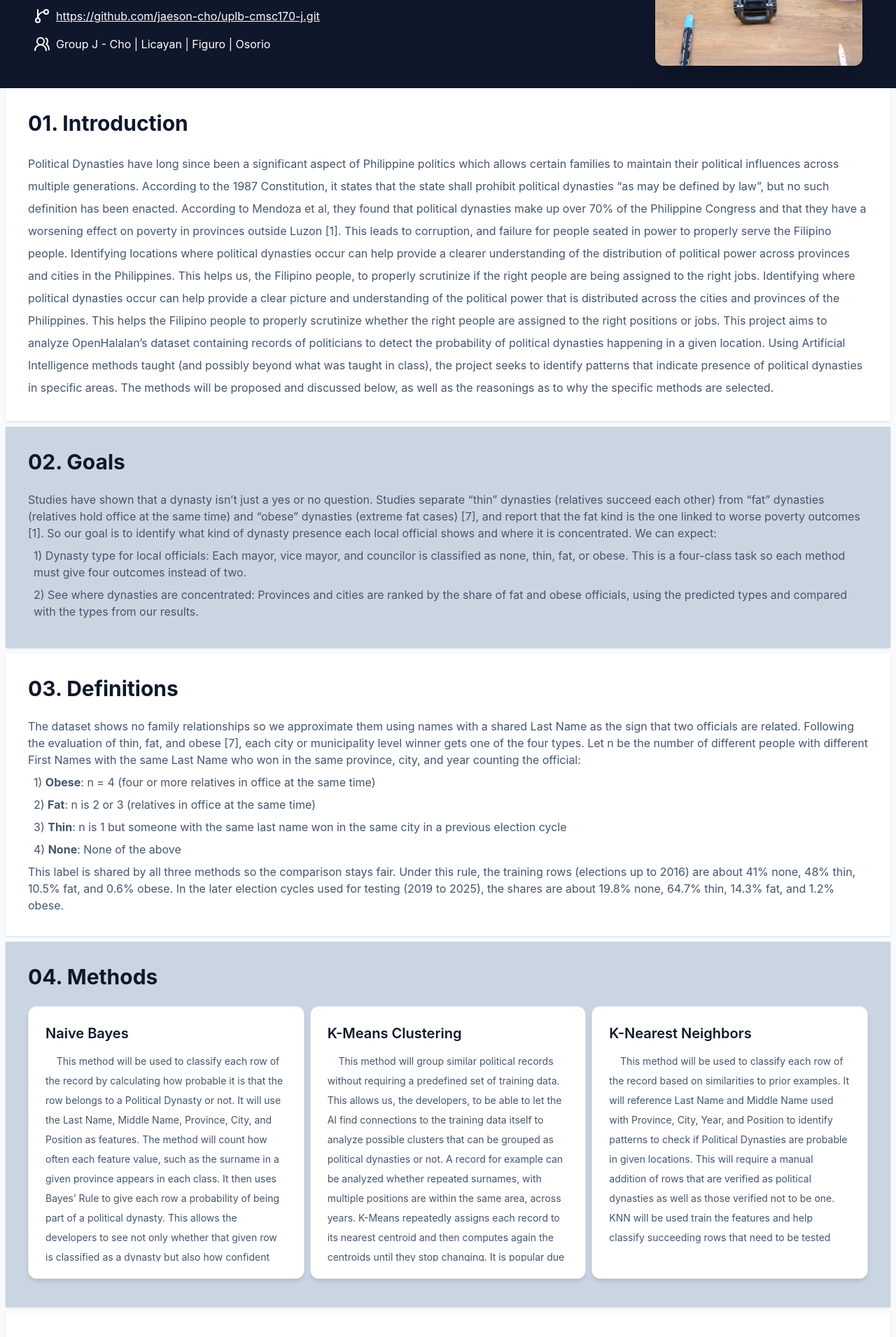
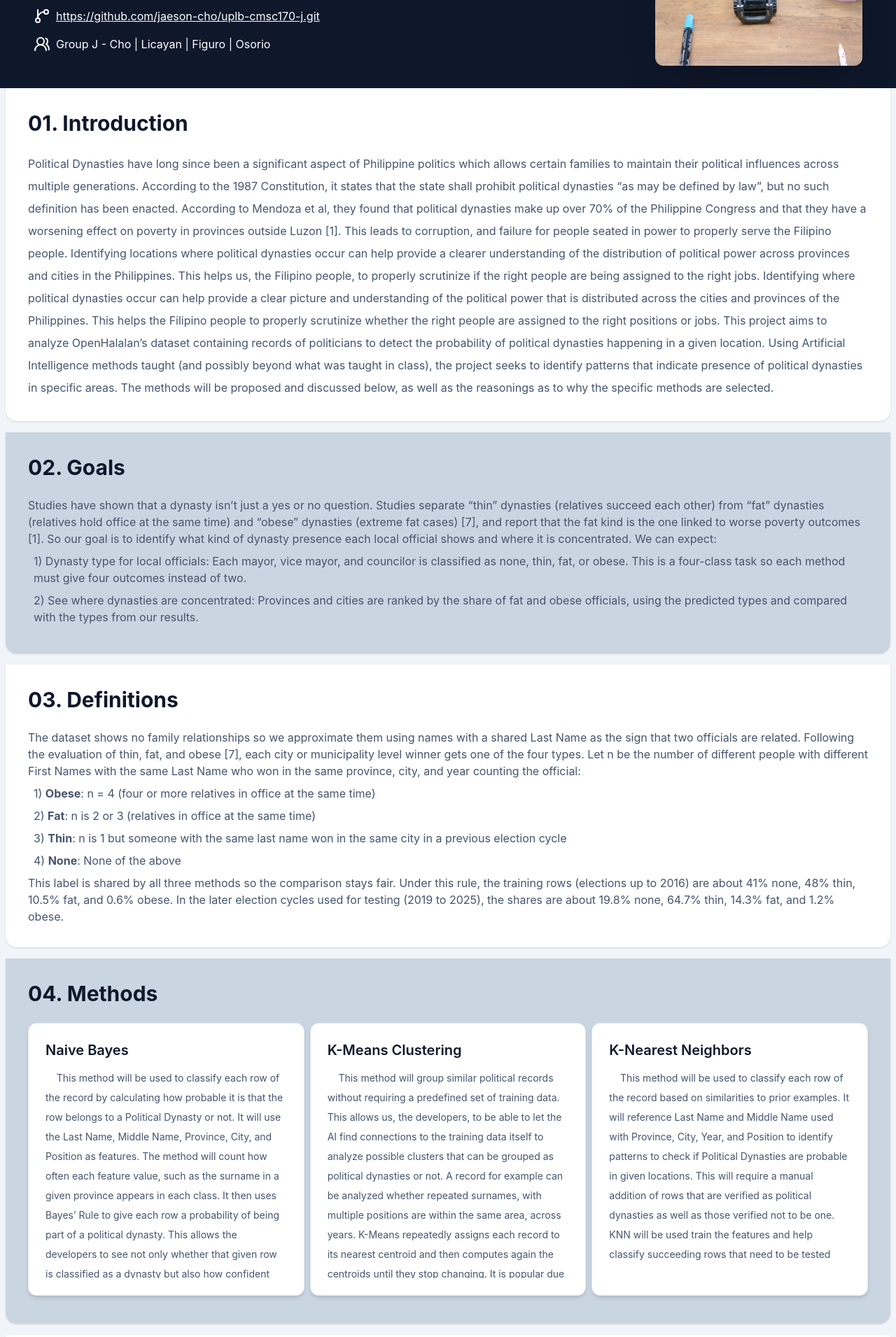
Before and after one commit to jaeson-cho/uplb-cmsc170-j, a React (Vite) app in the folder website/: page / in a window 1280 px wide. Shown: the part 160-2071 px from the top of the page at 70% size. Built offline with nearby package versions, Linux system fonts and the light colour scheme.

Commit message:
updated styling for consistency and added ai disclosure clause

```diff
--- a/website/src/App.jsx
+++ b/website/src/App.jsx
@@ -136,7 +136,7 @@ function App() {
   ];
 
   return (
-    <main className="min-h-screen  mx-auto bg-slate-50 flex flex-col">
+    <main className="min-h-screen  mx-auto bg-slate-100 flex flex-col">
       {/* header */}
       <div className='flex px-12 py-8 bg-slate-900 items-center'>
         <div className='flex gap-4 flex-col flex-grow text-white'>
@@ -156,10 +156,10 @@ function App() {
         </div>
 
       </div>
-      <div className='flex flex-col gap-2'>
+      <div className='flex flex-col gap-4'>
 
         {/* Intro */}
-        <section className='mx-2 bg-white p-8 shadow-sm'>
+        <section className='mx-2 bg-white p-8 shadow-sm rounded-b-2xl'>
           <h2 className='mb-6 text-3xl font-bold text-slate-900'>01. Introduction</h2>
           <p className='leading-8 text-slate-600'>
             Political Dynasties have long since been a significant aspect of Philippine politics which allows certain families to maintain their political influences across multiple generations. According to the 1987 Constitution, it states that the state shall prohibit political dynasties “as may be defined by law”, but no such definition has been enacted. According to Mendoza et al, they found that political dynasties make up over 70% of the Philippine Congress and that they have a worsening effect on poverty in provinces outside Luzon [1]. This leads to corruption, and failure for people seated in power to properly serve the Filipino people. Identifying locations where political dynasties occur can help provide a clearer understanding of the distribution of political power across provinces and cities in the Philippines. This helps us, the Filipino people, to properly scrutinize if the right people are being assigned to the right jobs.
@@ -171,7 +171,7 @@ function App() {
           </p>
         </section>
         {/* Goals */}
-        <section className='mx-2 bg-slate-300 p-8 pb-10 shadow-sm'>
+        <section className='mx-2 bg-slate-300 p-8 pb-10 shadow-sm rounded-b-2xl'>
           <h2 className='mb-6 text-3xl font-bold text-slate-900'>02. Goals</h2>
           <p className='text-slate-600'>
             Studies have shown that a dynasty isn’t just a yes or no question. Studies separate “thin” dynasties (relatives succeed each other) from “fat” dynasties (relatives hold office at the same time) and “obese” dynasties (extreme fat cases) [7], and report that the fat kind is the one linked to worse poverty outcomes [1]. So our goal is to identify what kind of dynasty presence each local official shows and where it is concentrated. We can expect:
@@ -182,7 +182,7 @@ function App() {
           </p>
         </section>
         {/* Definitions */}
-        <section className='mx-2 bg-white p-8 shadow-sm'>
+        <section className='mx-2 bg-white p-8 shadow-sm rounded-b-2xl'>
           <h2 className='mb-6 text-3xl font-bold text-slate-900'>03. Definitions</h2>
           <p className='text-slate-600'>
             The dataset shows no family relationships so we approximate them using names with a shared Last Name as the sign that two officials are related. Following the evaluation of thin, fat, and obese [7], each city or municipality level winner gets one of the four types. Let n be the number of different people with different First Names with the same Last Name who won in the same province,  city, and year counting the official:
@@ -197,7 +197,7 @@ function App() {
           </p>
         </section>
         {/* Methods */}
-        <section className='mx-2 bg-slate-300 p-8 pb-10 shadow-sm'>
+        <section className='mx-2 bg-slate-300 p-8 pb-10 shadow-sm rounded-b-2xl'>
           <h2 className='mb-6 text-3xl font-bold text-slate-900'>04. Methods</h2>
           <div className='grid grid-cols-3 gap-2'>
             {/* Naive */}
@@ -231,7 +231,7 @@ function App() {
           </div>
         </section>
         {/* Evaluation Methods */}
-        <section className='mx-2 bg-white p-8 shadow-sm'>
+        <section className='mx-2 bg-white p-8 shadow-sm rounded-b-2xl'>
           <h2 className='mb-6 text-3xl font-bold text-slate-900'>05. Evaluation Methods</h2>
           <p className='text-slate-600'>
             <div className="grid gap-5 md:grid-cols-3">
@@ -251,10 +251,10 @@ function App() {
           </p>
         </section>
         {/* Results */}
-        <section className='mx-2 bg-slate-300  p-8 pb-10  shadow-sm'>
+        <section className='mx-2 bg-slate-300  p-8 pb-10  shadow-sm rounded-b-2xl'>
           <h2 className='mb-6 text-3xl font-bold text-slate-900'>06. Results</h2>
           <p className='leading-8 text-slate-600'>
-              All methods were tested on the same 49,932 local election winners from the elections after 2016, using the same labels and the same metrics. The baseline always predicts the most common type, “Thin”.
+            All methods were tested on the same 49,932 local election winners from the elections after 2016, using the same labels and the same metrics. The baseline always predicts the most common type, “Thin”.
           </p>
           <div className='mt-4 overflow-x-auto rounded-xl bg-white p-4 shadow-sm'>
             <table className='w-full text-left text-sm text-slate-700'>
@@ -285,7 +285,7 @@ function App() {
               </tbody>
             </table>
           </div>
-          <div className='mt-4 rounded-xl bg-white p-4 shadow-sm'>
+          <div className='mt-4 rounded-xl bg-white p-4 shadow-sm rounded-b-2xl'>
             <div className='mb-3 flex flex-wrap gap-x-5 gap-y-1 text-xs text-slate-600'>
               {resultRows.map((row) => (
                 <span key={row.name} className='flex items-center gap-2'>
@@ -326,7 +326,7 @@ function App() {
           </div>
         </section>
         {/* Conclusion */}
-        <section className='mx-2 bg-white p-8 shadow-sm'>
+        <section className='mx-2 bg-white p-8 shadow-sm rounded-b-2xl'>
           <h2 className='mb-6 text-3xl font-bold text-slate-900'>07. Conclusion</h2>
           <div className='flex flex-col gap-3 leading-8 text-slate-600'>
             <p>
@@ -341,7 +341,7 @@ function App() {
           </div>
         </section>
         {/* References */}
-        <section className='mx-2 bg-white p-8 shadow-sm'>
+        <section className='mx-2 bg-slate-300  p-8 pb-10  shadow-sm rounded-b-2xl'>
           <h2 className='mb-6 text-3xl font-bold text-slate-900'>08. References</h2>
           <div className='text-slate-600 flex flex-col pl-2'>
             <div>
@@ -375,22 +375,25 @@ function App() {
           </div>
         </section>
         {/* AI Use */}
-        <section className='mx-2 bg-white p-8 shadow-sm'>
+        <section className='mx-2 bg-white p-8 shadow-sm rounded-b-2xl'>
           <h2 className='mb-6 text-3xl font-bold text-slate-900'>09. AI Usage Disclosure</h2>
-          <div className='text-slate-600 flex flex-col'>
-            AI tools were used during the development of this project for the following purposes:<br /><br />
+          AI tools were used during the development of this project for the following purposes:<br /><br />
+          <div className='text-slate-600 flex flex-col px-4'>
             <div>
-              &nbsp;&nbsp;&nbsp;&nbsp; 1) <strong>Debugging and Troubleshooting</strong>: Assisting in identifying, understanding, and debugging errors encountered during implementation.
+              1) <strong>Debugging and Troubleshooting</strong>: Assisting in identifying, understanding, and debugging errors encountered during implementation.
             </div>
             <div>
-              &nbsp;&nbsp;&nbsp;&nbsp; 2) <strong>Learning Purposes</strong>: Providing explanations to help supplement and understand concepts and how it can be applied to the project.
+              2) <strong>Learning Purposes</strong>: Providing explanations to help supplement and understand concepts and how it can be applied to the project.
               This is to help the developers understand the relevant algorithms and how to modify it for the project's purposes.
             </div>
             <div>
-              &nbsp;&nbsp;&nbsp;&nbsp; 3) <strong>Elimination of tedious and repetitive code</strong>: For code that is already implemented but must be repeated throughout.
+              3) <strong>Elimination of tedious and repetitive code</strong>: For code that is already implemented but must be repeated throughout.
             </div>
             <div>
-              &nbsp;&nbsp;&nbsp;&nbsp; 4) <strong>Project Website enhancement</strong>: For color coordination, UI debugging, layout issues, and styling. All of which are from the developer's implementation and are further enhanced. Additionally, AI was used to help convert formula to BlockMath for better visuals.
+              4) <strong>Project Website enhancement</strong>: For color coordination, UI debugging, layout issues, and styling. All of which are from the developer's implementation and are further enhanced. Additionally, AI was used to help convert formula to BlockMath for better visuals.
+            </div>
+            <div>
+              5) <strong>YML deployment file</strong>: Assisted in creating a file for deploying subfolder in monorepo as starting point for github pages
             </div>
           </div >
         </section>
```
